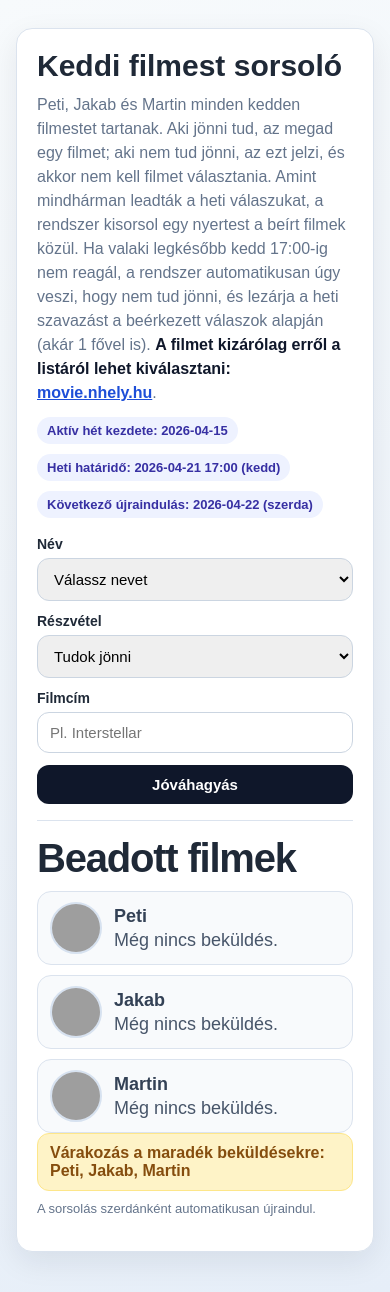
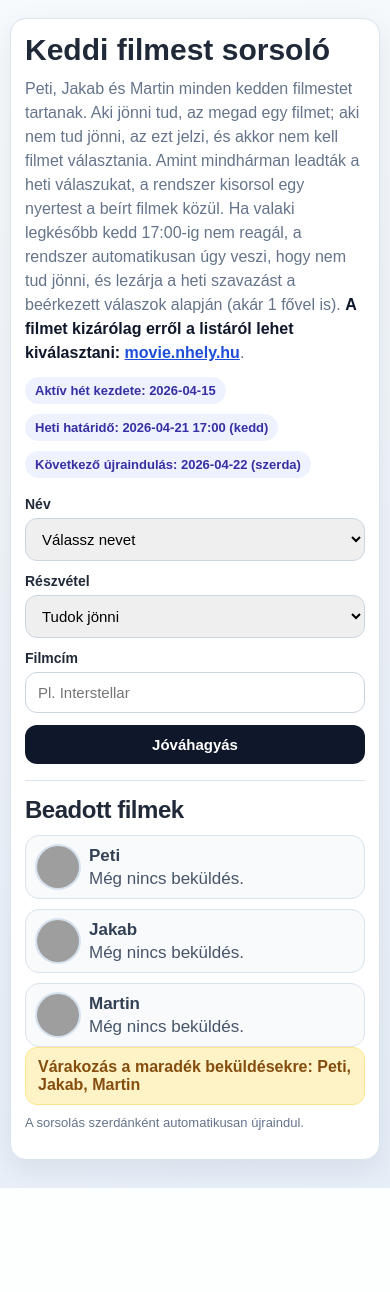
Before and after one commit to ThisNoAll/triatlon-app, a Flask app: page /film-est-sorsolo in a window 390 px wide. After the commit the page ends 1188 px from the top, so only its background shows below. Run offline with Flask 3, Linux system fonts and the light colour scheme; data comes from the database, SQL or seed files in the repository; data that the repository does not hold is empty; some libraries are stand-ins or nearby versions; grey boxes are pictures that could not be loaded.

Commit message:
Fix mobile bubble overflow and reduce list typography

```diff
--- a/templates/movie_night_draw.html
+++ b/templates/movie_night_draw.html
@@ -9,9 +9,9 @@
     * { box-sizing:border-box; }
     body { margin:0; background:linear-gradient(160deg, #f7fafc 0%, #e6eef8 100%); color:var(--text); font-family:Arial, Helvetica, sans-serif; }
     .wrap { max-width:760px; margin:0 auto; padding:28px 16px 40px; }
-    .card { background:var(--card); border:1px solid var(--line); border-radius:var(--radius); box-shadow:var(--shadow); padding:20px; }
+    .card { background:var(--card); border:1px solid var(--line); border-radius:var(--radius); box-shadow:var(--shadow); padding:20px; overflow:hidden; }
     h1 { margin:0 0 8px; font-size:30px; }
-    h2 { margin:0 0 12px; font-size:40px; line-height:1.05; letter-spacing:-0.03em; }
+    h2 { margin:0 0 12px; font-size:30px; line-height:1.1; letter-spacing:-0.02em; }
     p { margin:0 0 12px; color:var(--muted); line-height:1.5; }
     .meta { display:flex; flex-wrap:wrap; gap:10px; margin:12px 0 0; }
     .pill { border-radius:999px; padding:6px 10px; font-size:13px; background:#eef2ff; color:#3730a3; font-weight:700; }
@@ -27,11 +27,11 @@
     .intro strong { color:#0f172a; }
     .intro a { color:#1d4ed8; font-weight:700; }
     .section { margin-top:16px; border-top:1px solid var(--line); padding-top:16px; }
-    .list { display:grid; gap:10px; }
-    .item { border:1px solid var(--line); border-radius:14px; padding:10px 12px; background:#f8fafc; display:flex; align-items:center; gap:12px; }
+    .list { display:grid; gap:10px; width:100%; }
+    .item { border:1px solid var(--line); border-radius:14px; padding:10px 12px; background:#f8fafc; display:flex; align-items:center; gap:12px; width:100%; max-width:100%; min-width:0; }
     .avatar { width:52px; height:52px; border-radius:50%; object-fit:cover; border:2px solid #d7e2f0; background:#e2e8f0; flex-shrink:0; }
     .person { min-width:0; flex:1 1 auto; display:grid; gap:3px; }
-    .movie-title { display:block; margin-bottom:1px; font-size:28px; line-height:1.05; letter-spacing:-0.02em; font-weight:800; color:#0f172a; }
+    .movie-title { display:block; margin-bottom:1px; font-size:24px; line-height:1.08; letter-spacing:-0.01em; font-weight:800; color:#0f172a; overflow-wrap:anywhere; }
     .person-name { color:#334155; font-size:18px; font-weight:700; }
     .movie-empty { color:#475569; font-size:18px; font-weight:500; }
     .cover { width:64px; height:96px; object-fit:cover; border-radius:10px; border:1px solid #cbd5e1; background:#e2e8f0; box-shadow:0 4px 10px rgba(15,23,42,.08); flex-shrink:0; }
@@ -42,8 +42,14 @@
     .wait { border:1px solid #fde68a; background:var(--warn-bg); color:var(--warn); border-radius:12px; padding:10px 12px; font-weight:700; }
     .small { font-size:13px; color:var(--muted); margin-top:8px; }
     @media (max-width:640px) {
-      .movie-title { font-size:24px; }
-      .cover { width:78px; height:116px; }
+      .wrap { padding:18px 10px 28px; }
+      .card { padding:14px; }
+      h2 { font-size:24px; }
+      .item { padding:8px 9px; gap:8px; }
+      .avatar { width:46px; height:46px; }
+      .movie-title { font-size:20px; }
+      .person-name, .movie-empty { font-size:17px; }
+      .cover { width:68px; height:102px; }
       .winner-hero h3 { font-size:26px; }
       .winner-movie { font-size:34px; }
       .winner-meta { font-size:16px; }
```
